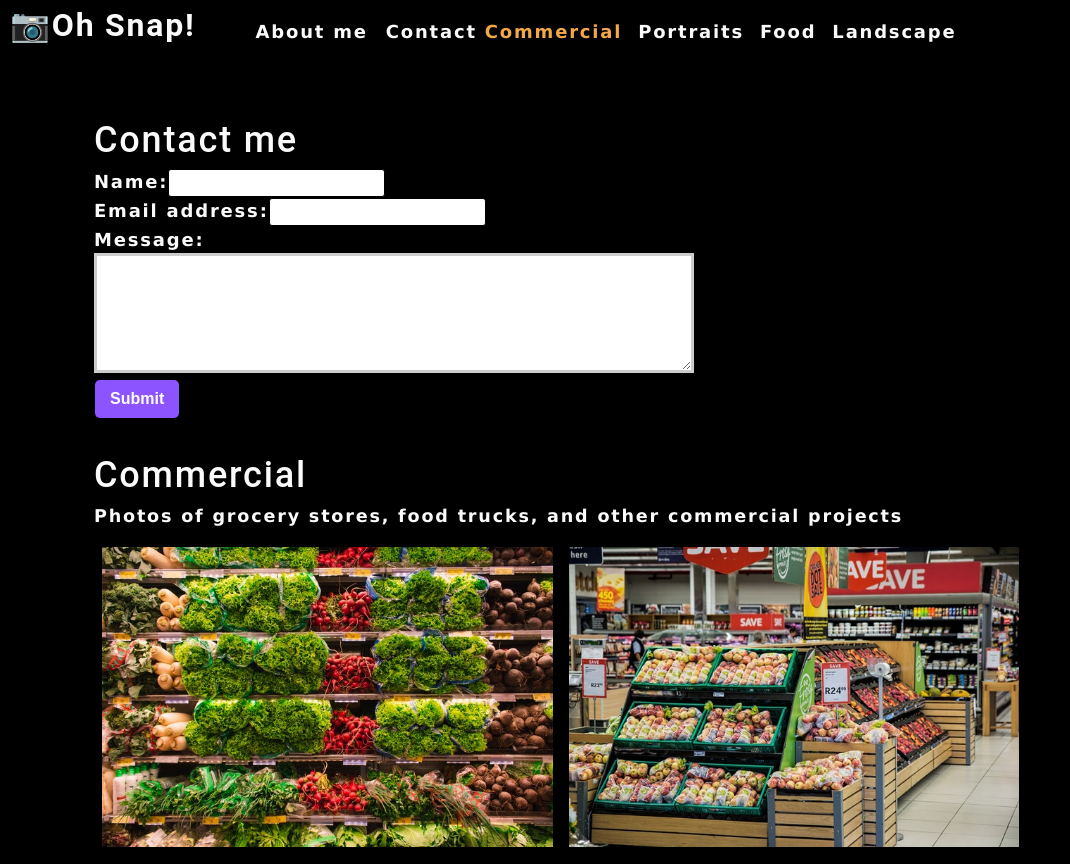
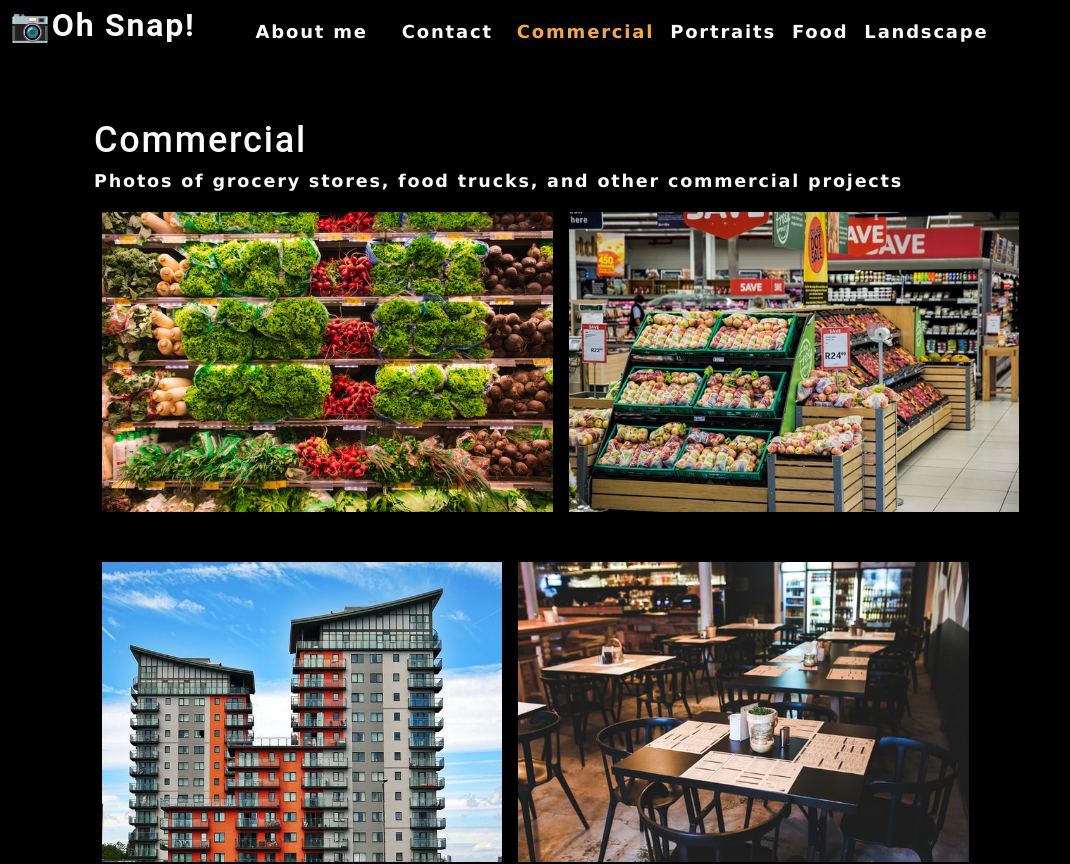
Before and after one commit to AlexJCturbo/photo-port, a React (Create React App) app: page / in a window 1280 px wide. Shown: the top 864 px of the page, without its empty margins (0-1070 px from the left). Built offline with nearby package versions, Linux system fonts and the light colour scheme.

Commit message:
added conditional rendering of menu elements

```diff
--- a/src/App.js
+++ b/src/App.js
@@ -26,17 +26,48 @@ function App() {
 
   const [currentCategory, setCurrentCategory] = useState(categories[0]);
 
+  //set the initial value of contactSelected to false
+  const [contactSelected, setContactSelected] = useState(false);
+
   //We pass the current category, which is the category selected by the user, from the Gallery.
   return (
     <div>
-      <Nav categories={categories}
+      <Nav
+        categories={categories}
+        setCurrentCategory={setCurrentCategory}
         currentCategory={currentCategory}
+        contactSelected={contactSelected}
+        setContactSelected={setContactSelected}
+      ></Nav>
+      {/* <Nav
+        categories={categories}
         setCurrentCategory={setCurrentCategory}
-      ></Nav>
+        currentCategory={currentCategory}
+      ></Nav> */}
+
+      {/*We condition what renders based on which menu item the user selects from the navigation bar. To maintain this state, we added a useState Hook.
+      Ternary operator: identified with the ? and : symbols, the ternary operator is a pattern in React to enable conditional rendering. With the ternary we supply the false condition to render as well
+      React fragments: <></> allow multiple elements to be grouped together. They allow to wrap elements without creating extra DOM nodes, like wrapping with a <div>*/}
       <main>
-        <ContactForm></ContactForm>
-        <Gallery currentCategory={currentCategory}></Gallery>
-        <About></About>
+        {!contactSelected ? (
+          <>
+            <Gallery currentCategory={currentCategory}></Gallery>
+            <About></About>
+          </>
+        ) : (
+          <ContactForm></ContactForm>
+        )}
+        {/* The preceding code is equivalent to the following conditional statement:
+        if(!contactSelected) {
+          <>
+            <Gallery currentCategory={currentCategory}></Gallery>
+            <About></About>
+          </>
+        } else {
+          <ContactForm></ContactForm>
+        }
+        */}
+
       </main>
     </div>
   );
--- a/src/components/Contact/index.js
+++ b/src/components/Contact/index.js
@@ -1,20 +1,48 @@
 import React, { useState } from "react";
+
+//To validate the email format, we import the utility function validateEmail from the utils/helpers directory
+import { capitalizeFirstLetter, validateEmail } from "../../utils/helpers";
 
 const ContactForm = () => {
   const [formState, setFormState] = useState({ name: '', email: '', message: '' });
-
   const { name, email, message } = formState;
+  const [errorMessage, setErrorMessage] = useState('');
 
   function handleChange(e) {
+    if (e.target.name === 'email') {
+      const isValid = validateEmail(e.target.value);
+      console.log(isValid)
+
+      //isValid conditional statement
+      // isValid conditional statement
+      if (!isValid) {
+        setErrorMessage('Your email is invalid.');
+      } else {
+        setErrorMessage('');
+      }
+    } else {
+      if (!e.target.value.length) {
+        setErrorMessage(capitalizeFirstLetter(`${e.target.name} is required.`));
+      } else {
+        setErrorMessage('');
+      }
+    }
+
     //Spread operator "..." in ...formState is used so we can retain the other key-value pairs in this object. Without the spread operator, the formState object would be overwritten to only contain the name: value key pair.
     //Using the setFormState function to update the formState value for the name property. We assign the value taken from the input field in the UI with e.target.value and assign this value to the property formState.name
     //we add a dynamic variable that's determined by the form element using [].
     //"name" property in the [e.target.name] referes to thename attribute of the form element. This attribute value matches the property names of formState (name, email, and message) and allows us to use [ ] to create dynamic property names.
-    setFormState({ ...formState, [e.target.name]: e.target.value })
+
+    //This conditional statement only allows the state to update with the user input if there is no error message, which is the correct logic.
+    if (!errorMessage) {
+      setFormState({ ...formState, [e.target.name]: e.target.value })
+    }
+
+    console.log('errorMessage', errorMessage);
   }
 
   //console.log(formState) is located outside the handleChange function declaration because the asynchronous nature of the setFormState function will cause the console.log placed in the function body of handleChange to appear delayed in its ability to sync.
-  console.log(formState);
+  //console.log(formState);
 
   //This function prevents the default action of the form Submit button and then log the formState object on the Submit button click.
   function handleSubmit(e) {
@@ -30,16 +58,32 @@ const ContactForm = () => {
       <form id='contact-form' onSubmit={handleSubmit}>
         <div>
           <label htmlFor="name">Name:</label>
-          <input type="text" name="name" defaultValue={name} onChange={handleChange} />
+          {/* we can use the onBlur attribute instead of onChange. The onBlur attribute will fire the event once the user has changed focus from the input field, thus allowing the user to finish their entry before validating their input. */}
+          {/* <input type="text" name="name" defaultValue={name} onChange={handleChange} /> */}
+          <input type="text" name="name" defaultValue={name} onBlur={handleChange} />
         </div>
         <div>
           <label htmlFor="email">Email address:</label>
-          <input type="email" name="email" defaultValue={email} onChange={handleChange} />
+          <input type="email" name="email" defaultValue={email} onBlur={handleChange} />
         </div>
         <div>
           <label htmlFor="message">Message:</label>
-          <textarea name="message" rows="5" defaultValue={message} onChange={handleChange} />
+          <textarea name="message" rows="5" defaultValue={message} onBlur={handleChange} />
         </div>
+
+        {errorMessage && (
+          <div>
+            <p className="error-text">{errorMessage}</p>
+          </div>
+        )}
+
+        {/* if(errorMessage) {
+          <div>
+            <p className="error-text">{errorMessage}</p>
+          </div>
+          }
+        These two conditional statements are the same. If errorMessage has a truthy value, the <div> block will render. If errorMessage doesn't have an error message, the following <div> block doesn't render.  */}
+
         <button type="submit">Submit</button>
       </form>
     </section>
--- a/src/components/Nav/index.js
+++ b/src/components/Nav/index.js
@@ -3,7 +3,13 @@ import { capitalizeFirstLetter } from '../../utils/helpers';
 
 function Nav(props) {
   //We cleaned up Nav/index.js by "lifting" the state to the parent component, App.js.
-  const { categories = [], setCurrentCategory, currentCategory } = props;
+  const {
+    categories = [],
+    setCurrentCategory,
+    currentCategory,
+    contactSelected,
+    setContactSelected
+  } = props;
 
   /*We must use a Hook to trigger a re-render on a variable value change. To update the document.title, we will introduce a new Hook called useEffect. The main difference between useEffect and useState is that useEffect is an API that reflects the lifecycle methods of the component, such as when the component mounts, unmounts, or updates.
   The first argument is the callback function, and the second argument is an array with a single element, currentCategory. The second argument directs the hook to re-render the component on changes to the value of this state.*/
@@ -47,16 +53,22 @@ function Nav(props) {
       <nav>
         <ul className='flex-row'>
           <li className='mx-2'>
-            <a data-testid='about' href='#about'>About me</a>
+            <a data-testid="about" href="#about" onClick={() => setContactSelected(false)}>About me</a>
           </li>
-          <li>
-            <span>Contact</span>
+          {/* Note the addition of the { } to contain the JavaScript expression, as well as the template literal to interpolate the JavaScript statement. */}
+          <li className={`mx-2 ${contactSelected && 'navActive'}`}>
+            <span onClick={() => setContactSelected(true)}>Contact</span>
           </li>
+
+          {/* The navActive class value is assigned only if Contact hasn't been selected and the current category HAS been selected. */}
           {categories.map((category) => (
-            <li className={`mx-1 ${currentCategory.name === category.name && 'navActive'
-              }`} key={category.name}>
+            <li
+              className={`mx-1 ${currentCategory.name === category.name && !contactSelected && `navActive`
+                }`}
+              key={category.name}>
               <span onClick={() => {
-                setCurrentCategory(category)
+                setContactSelected(false);
+                setCurrentCategory(category);
               }}
               >
                 {capitalizeFirstLetter(category.name)}
```
